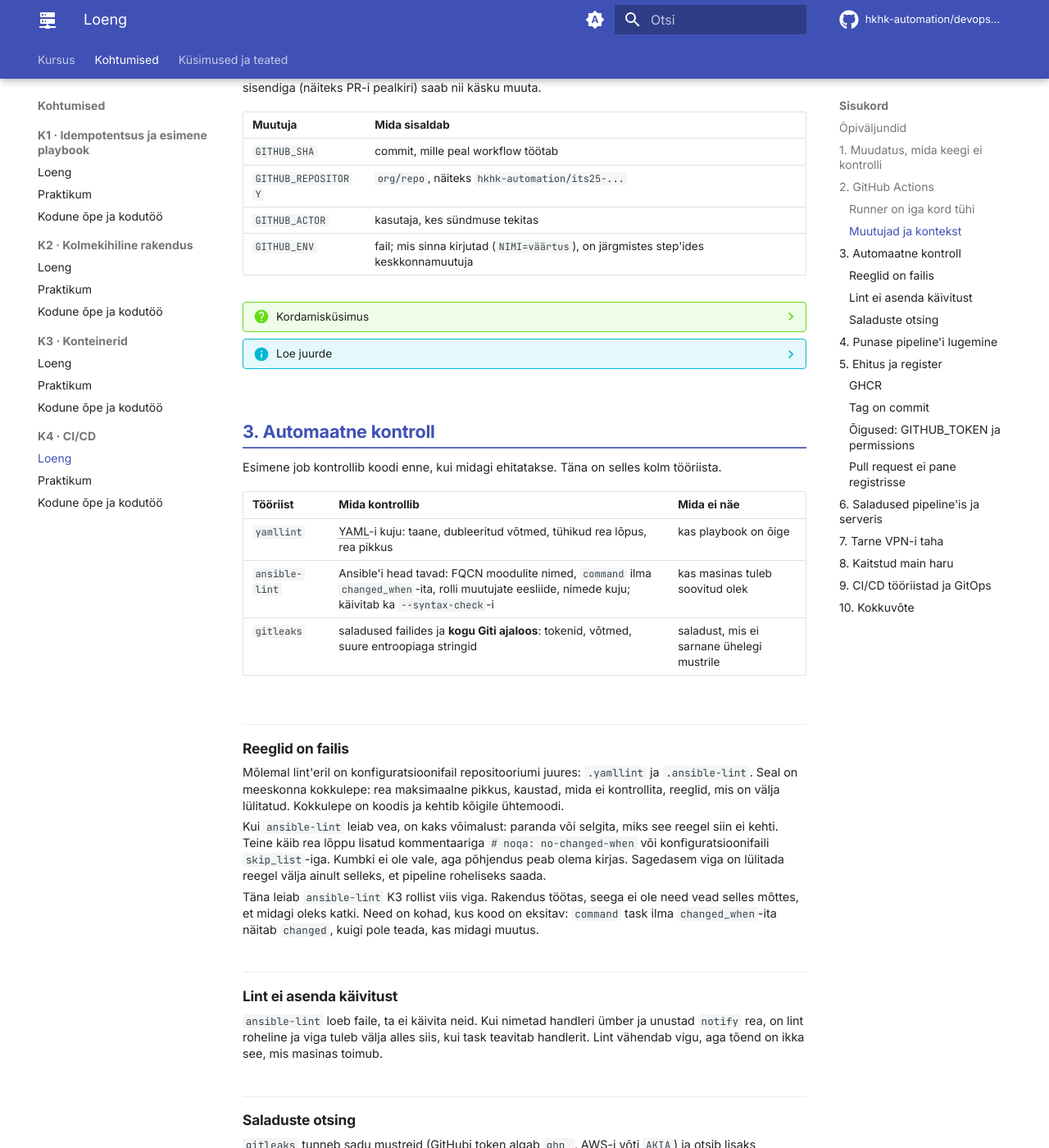
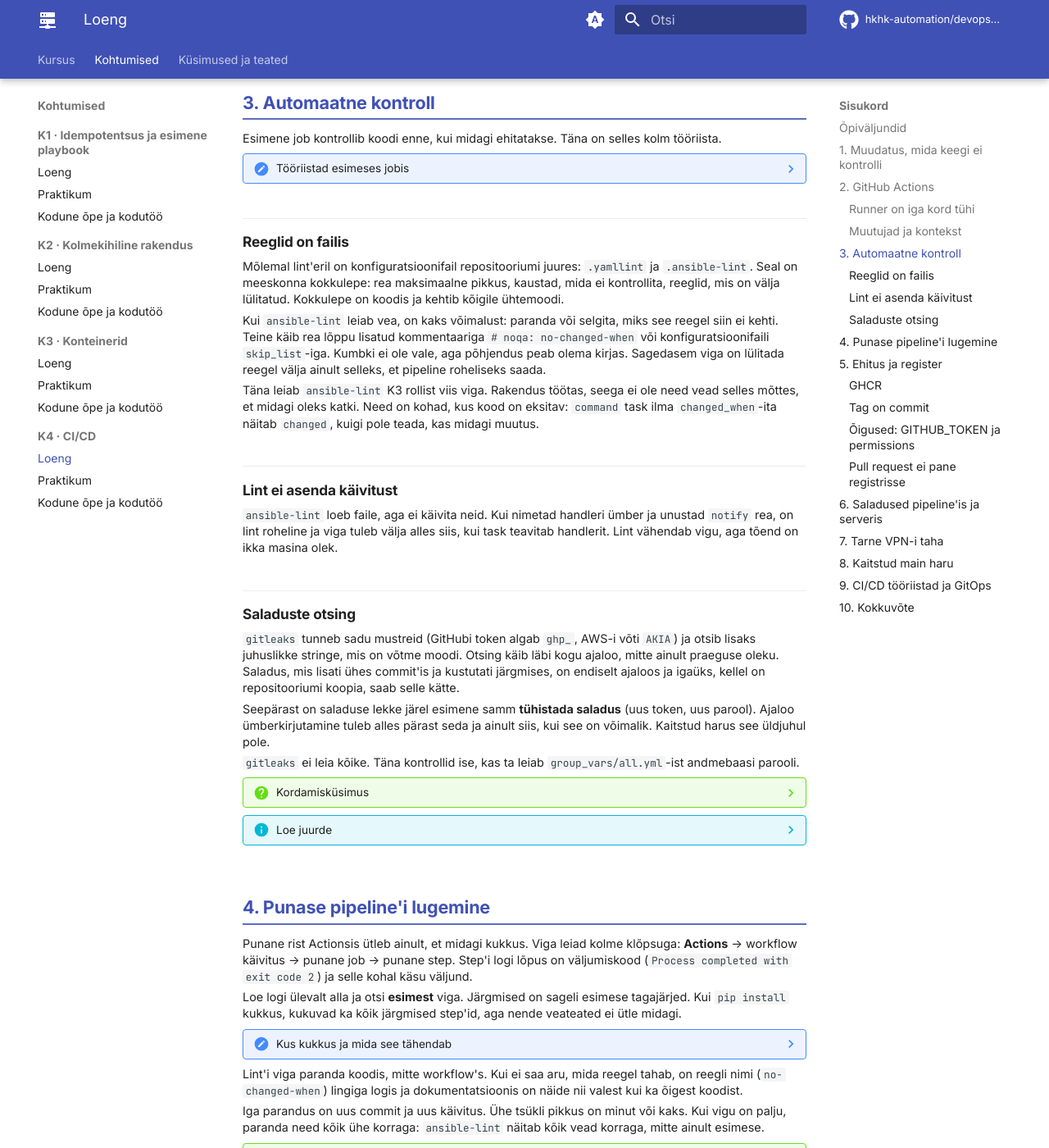
Before and after one commit to hkhk-automation/devops-lite, an MkDocs documentation site: the page built from docs/week04/lecture.md, in a window 1280 px wide and 1400 px high, scrolled down 2524 px. Shown: the whole window at 82% size. Built offline with MkDocs 1.6.1 and Material for MkDocs 9.7.7, drawn with Linux system fonts in a browser that asks for light colours; comment, search, counter and statistics services are not loaded; some of the changed text lies outside the part shown.

Commit message:
K4: tabelid kokku volditud, väljamõeldud kolleegi stsenaariumid eemaldatud, kaks lauset lihtsamaks

```diff
--- a/docs/week04/lecture.md
+++ b/docs/week04/lecture.md
@@ -131,11 +135,13 @@ Workflow'l on kaht liiki muutujaid. `${{ github.sha }}` on **kontekst**: GitHub
 
 Esimene job kontrollib koodi enne, kui midagi ehitatakse. Täna on selles kolm tööriista.
 
-| Tööriist | Mida kontrollib | Mida ei näe |
-|---|---|---|
-| `yamllint` | YAML-i kuju: taane, dubleeritud võtmed, tühikud rea lõpus, rea pikkus | kas playbook on õige |
-| `ansible-lint` | Ansible'i head tavad: FQCN moodulite nimed, `command` ilma `changed_when`-ita, rolli muutujate eesliide, nimede kuju; käivitab ka `--syntax-check`-i | kas masinas tuleb soovitud olek |
-| `gitleaks` | saladused failides ja **kogu Giti ajaloos**: tokenid, võtmed, suure entroopiaga stringid | saladust, mis ei sarnane ühelegi mustrile |
+??? note "Tööriistad esimeses jobis"
+
+    | Tööriist | Mida kontrollib | Mida ei näe |
+    |---|---|---|
+    | `yamllint` | YAML-i kuju: taane, dubleeritud võtmed, tühikud rea lõpus, rea pikkus | kas playbook on õige |
+    | `ansible-lint` | Ansible'i head tavad: FQCN moodulite nimed, `command` ilma `changed_when`-ita, rolli muutujate eesliide, nimede kuju; käivitab ka `--syntax-check`-i | kas masinas tuleb soovitud olek |
+    | `gitleaks` | saladused failides ja **kogu Giti ajaloos**: tokenid, võtmed, suure entroopiaga stringid | saladust, mis ei sarnane ühelegi mustrile |
 
 ### Reeglid on failis
 
@@ -147,7 +153,7 @@ Täna leiab `ansible-lint` K3 rollist viis viga. Rakendus töötas, seega ei ole
 
 ### Lint ei asenda käivitust
 
-`ansible-lint` loeb faile, ta ei käivita neid. Kui nimetad handleri ümber ja unustad `notify` rea, on lint roheline ja viga tuleb välja alles siis, kui task teavitab handlerit. Lint vähendab vigu, aga tõend on ikka see, mis masinas toimub.
+`ansible-lint` loeb faile, aga ei käivita neid. Kui nimetad handleri ümber ja unustad `notify` rea, on lint roheline ja viga tuleb välja alles siis, kui task teavitab handlerit. Lint vähendab vigu, aga tõend on ikka masina olek.
 
 ### Saladuste otsing
 
@@ -173,14 +179,16 @@ Punane rist Actionsis ütleb ainult, et midagi kukkus. Viga leiad kolme klõpsug
 
 Loe logi ülevalt alla ja otsi **esimest** viga. Järgmised on sageli esimese tagajärjed. Kui `pip install` kukkus, kukuvad ka kõik järgmised step'id, aga nende veateated ei ütle midagi.
 
-| Kus kukkus | Mida tavaliselt tähendab |
-|---|---|
-| `actions/checkout` või `setup-python` | võrguviga või vale action'i nimi; proovi **Re-run jobs** |
-| `pip install` | vale versiooninumber, tööriista versioon ei toeta Pythoni versiooni |
-| lint'i step | koodis on viga, mille lint leidis: failinimi ja rida on väljundis |
-| `docker build` | Containerfile'i viga või fail puudub ehituskontekstist |
-| `docker push`, sõna `denied` | workflow'l pole õigust registrisse kirjutada (§5) |
-| job on hall, *skipped* | eelmine job (`needs`) kukkus või `if:` tingimus ei kehtinud |
+??? note "Kus kukkus ja mida see tähendab"
+
+    | Kus kukkus | Mida tavaliselt tähendab |
+    |---|---|
+    | `actions/checkout` või `setup-python` | võrguviga või vale action'i nimi; proovi **Re-run jobs** |
+    | `pip install` | vale versiooninumber, tööriista versioon ei toeta Pythoni versiooni |
+    | lint'i step | koodis on viga, mille lint leidis: failinimi ja rida on väljundis |
+    | `docker build` | Containerfile'i viga või fail puudub ehituskontekstist |
+    | `docker push`, sõna `denied` | workflow'l pole õigust registrisse kirjutada (§5) |
+    | job on hall, *skipped* | eelmine job (`needs`) kukkus või `if:` tingimus ei kehtinud |
 
 Lint'i viga paranda koodis, mitte workflow's. Kui ei saa aru, mida reegel tahab, on reegli nimi (`no-changed-when`) lingiga logis ja dokumentatsioonis on näide nii valest kui ka õigest koodist.
 
```
Also changed, not shown: other parts of docs/week04/lecture.md (+30 -22 lines), docs/week04/homework.md (+2 -2 lines), docs/week04/lab.md (+11 -9 lines).
